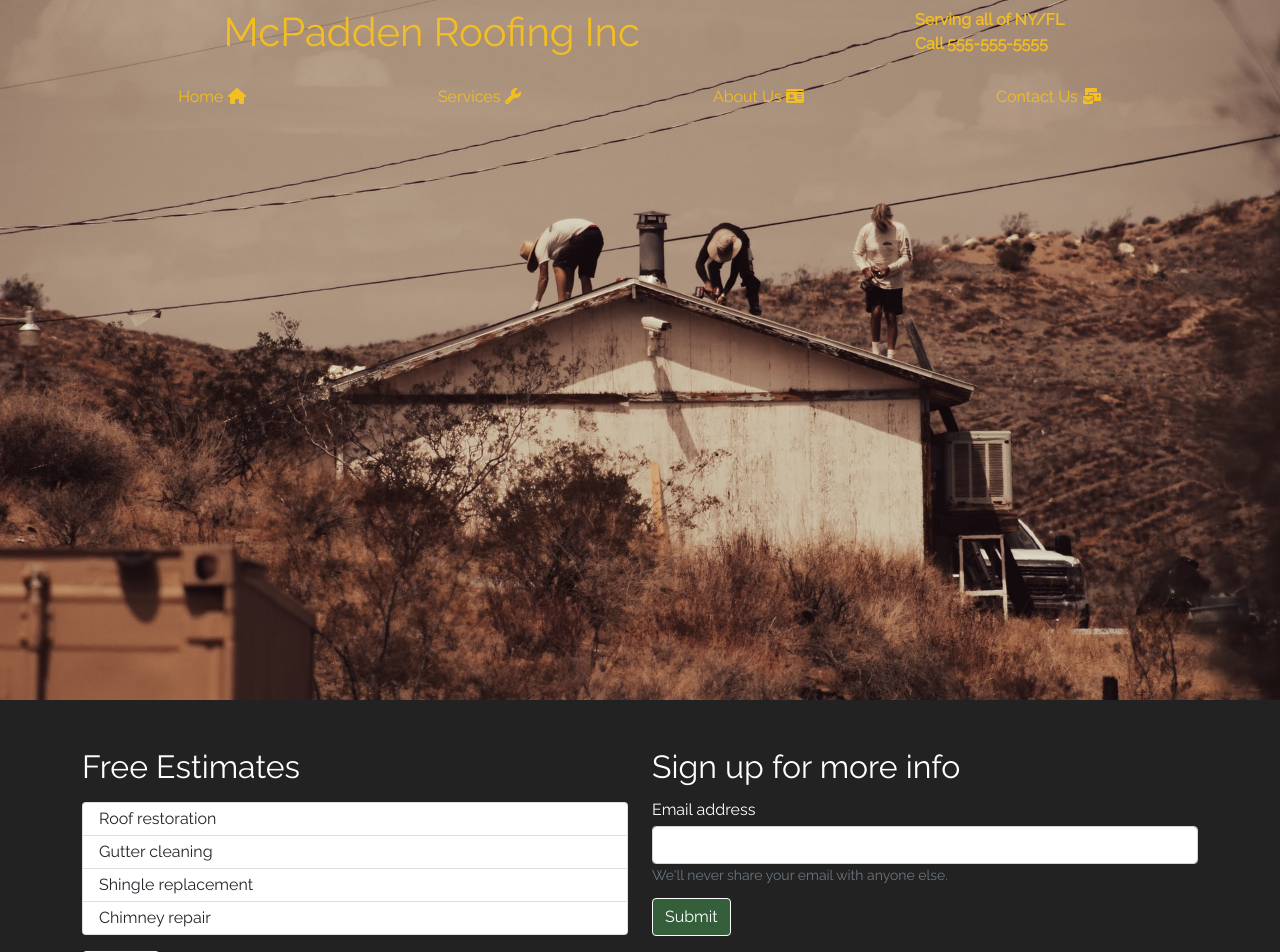
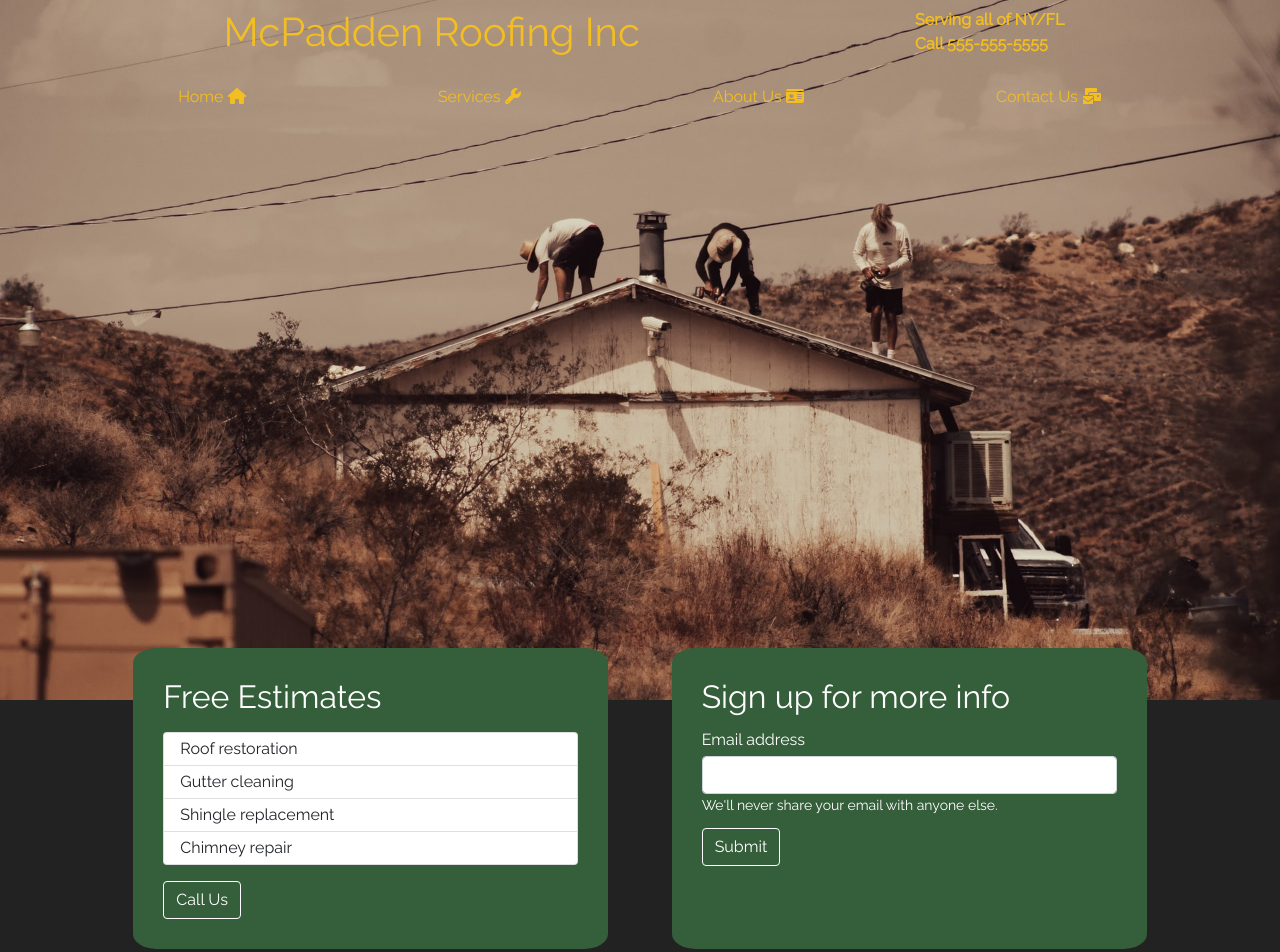
Before and after one commit to tmcfadden7/mcpadden-roofing-react-app, a React (Create React App) app: page / in a window 1280 px wide. Shown: the top 952 px of the page. Built offline with nearby package versions, Linux system fonts and the light colour scheme.

Commit message:
add class neg-margin to contact section with styles

```diff
--- a/src/App.css
+++ b/src/App.css
@@ -167,6 +167,30 @@ header nav {
 .contact-container {
 	background-color: #222;
 	color: #fff;
+	/* animation-name: contact;
+	animation-duration: 1s; */
+}
+/* @keyframes contact {
+	0% {
+		width: 33%;
+		opacity: 0;
+	}
+	50% {
+		width: 66%;
+		opacity: 0.5;
+	}
+	100% {
+		width: 100%;
+		opacity: 1;
+	}
+} */
+
+.contact-container .neg-margin {
+	margin-top: -100px;
+	background-color: #355e3b;
+	z-index: 1;
+	padding: 30px;
+	border-radius: 5%;
 }
 
 .contact-container button,
--- a/src/components/CallToAction.js
+++ b/src/components/CallToAction.js
@@ -5,8 +5,8 @@ export const CallToAction = () => {
 		<>
 			<section className='contact-container px-1 py-5 p-sm-5'>
 				<div className='container'>
-					<div className='row'>
-						<div className='col-12 col-md-6'>
+					<div className='row justify-content-evenly'>
+						<div className='col-12 col-md-5 neg-margin'>
 							<h2 className='h2'>Free Estimates</h2>
 							<ul className='list-group my-3'>
 								<li className='list-group-item'>Roof restoration</li>
@@ -16,7 +16,7 @@ export const CallToAction = () => {
 							</ul>
 							<button className='btn'>Call Us</button>
 						</div>
-						<div className='col-12 col-md-6'>
+						<div className='col-12 col-md-5 neg-margin'>
 							<h2 className='h2 mb-3'>Sign up for more info</h2>
 							<form>
 								<div className='mb-3'>
@@ -29,7 +29,7 @@ export const CallToAction = () => {
 										id='exampleInputEmail1'
 										aria-describedby='emailHelp'
 									/>
-									<div id='emailHelp' className='form-text'>
+									<div id='emailHelp' className='form-text text-white'>
 										We'll never share your email with anyone else.
 									</div>
 								</div>
```
